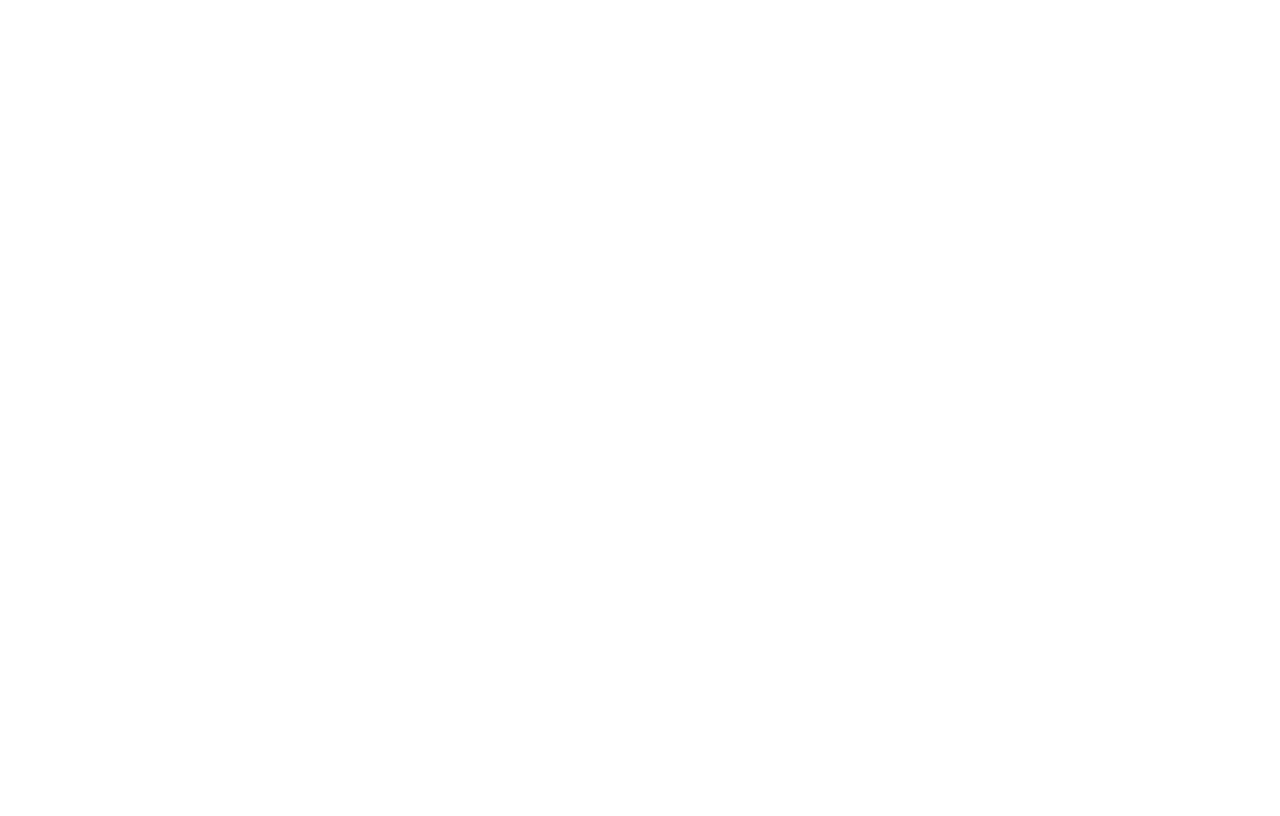
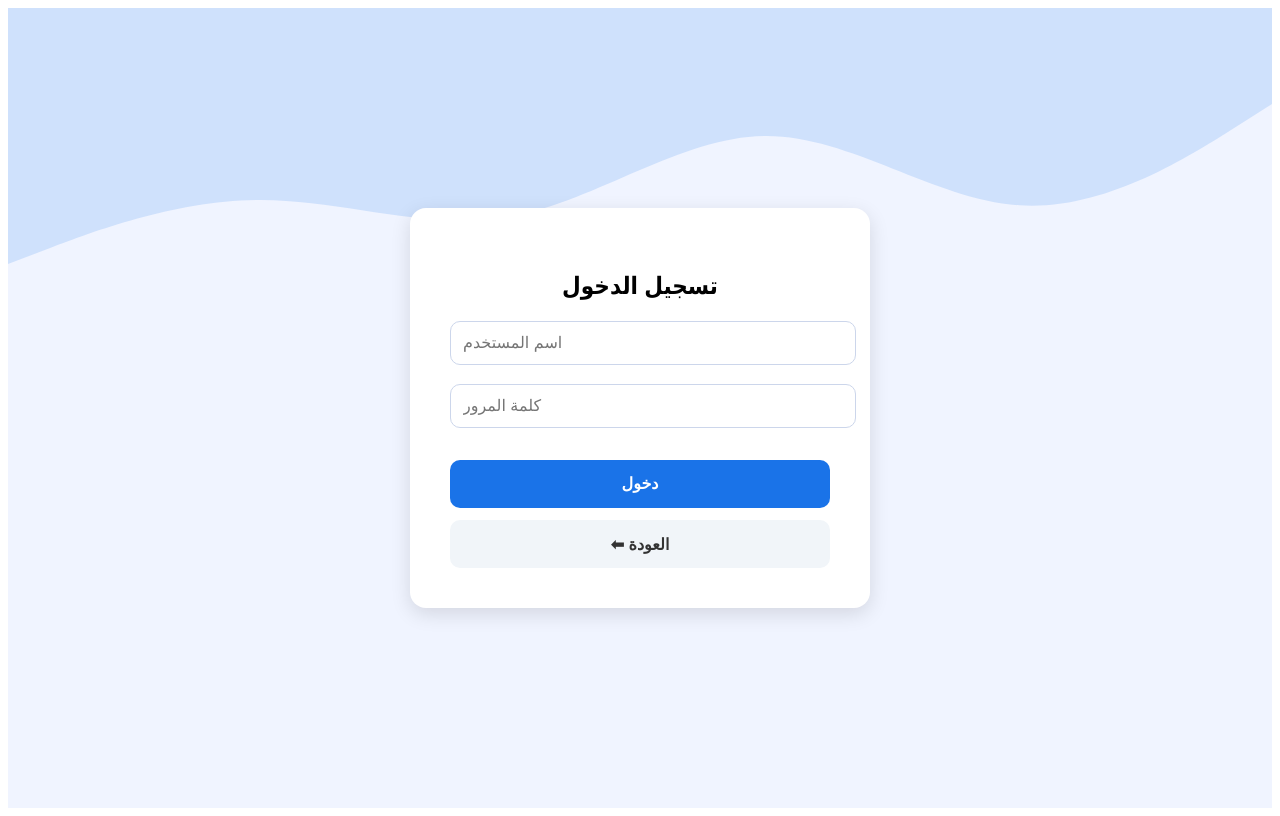
Before and after one commit to 2poslife/FinanceSmartTools, a React (Vite) app: page / in a window 1280 px wide. Before the commit this address had no page. Built offline with nearby package versions, Linux system fonts and the light colour scheme.

Commit message:
how to run the project

```diff
--- a/src/App.jsx
+++ b/src/App.jsx
@@ -9,7 +9,7 @@
   return (
     <Router>
       <Routes>
-        <Route path="/3" element={<Home3 />} />
+        <Route path="/" element={<SigninForm />} />
         <Route path="/SigninForm" element={<SigninForm />} />
         <Route path="/AdminPage" element={<AdminPage />} />
         <Route path="/UserPage" element={<UserPage />} />
```
Also changed, not shown: notes.txt (deleted), 1 other file (tests, documents, lock files or other folders).
